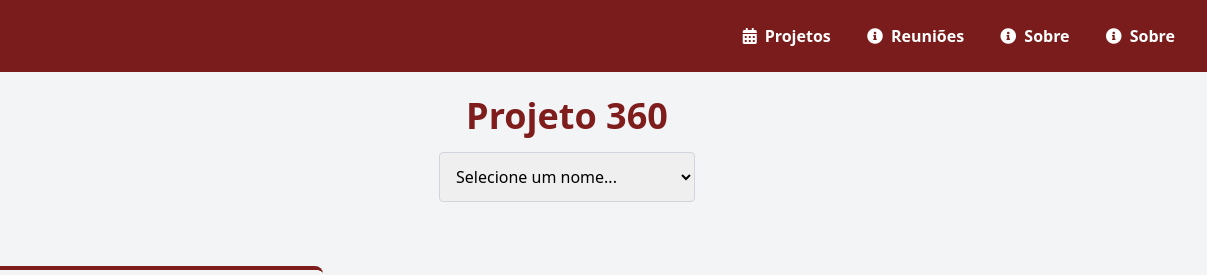
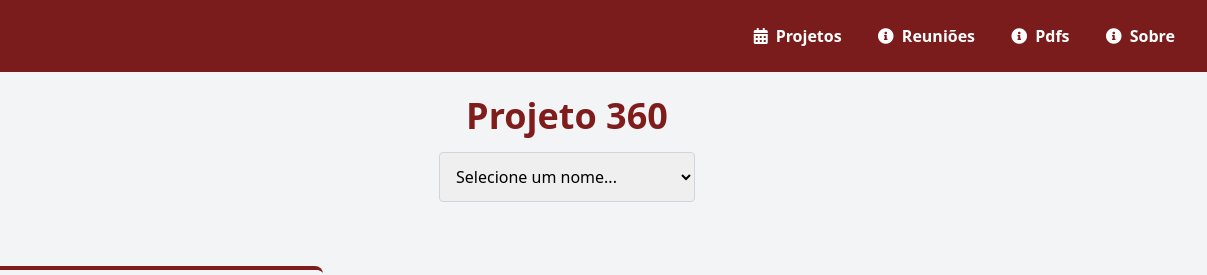
Before and after one commit to VictorCainj/projeto360, a plain HTML site: page index.html in a window 1280 px wide. Shown: the top 275 px of the page, 73-1280 px from the left. Drawn offline with nearby package versions, Linux system fonts and the light colour scheme.

Commit message:
Update index.html

```diff
--- a/index.html
+++ b/index.html
@@ -127,7 +127,7 @@
         <div>
             <a href="index.html"><i class="fas fa-calendar-alt mr-2"></i>Projetos</a>
             <a href="Reuniões.html"><i class="fas fa-info-circle mr-2"></i>Reuniões</a>
-            <a href="Pdfs.html"><i class="fas fa-info-circle mr-2"></i>Sobre</a>
+            <a href="Pdfs.html"><i class="fas fa-info-circle mr-2"></i>Pdfs</a>
             <a href="Sobre Nós.html"><i class="fas fa-info-circle mr-2"></i>Sobre</a>
         </div>
     </div>
```
